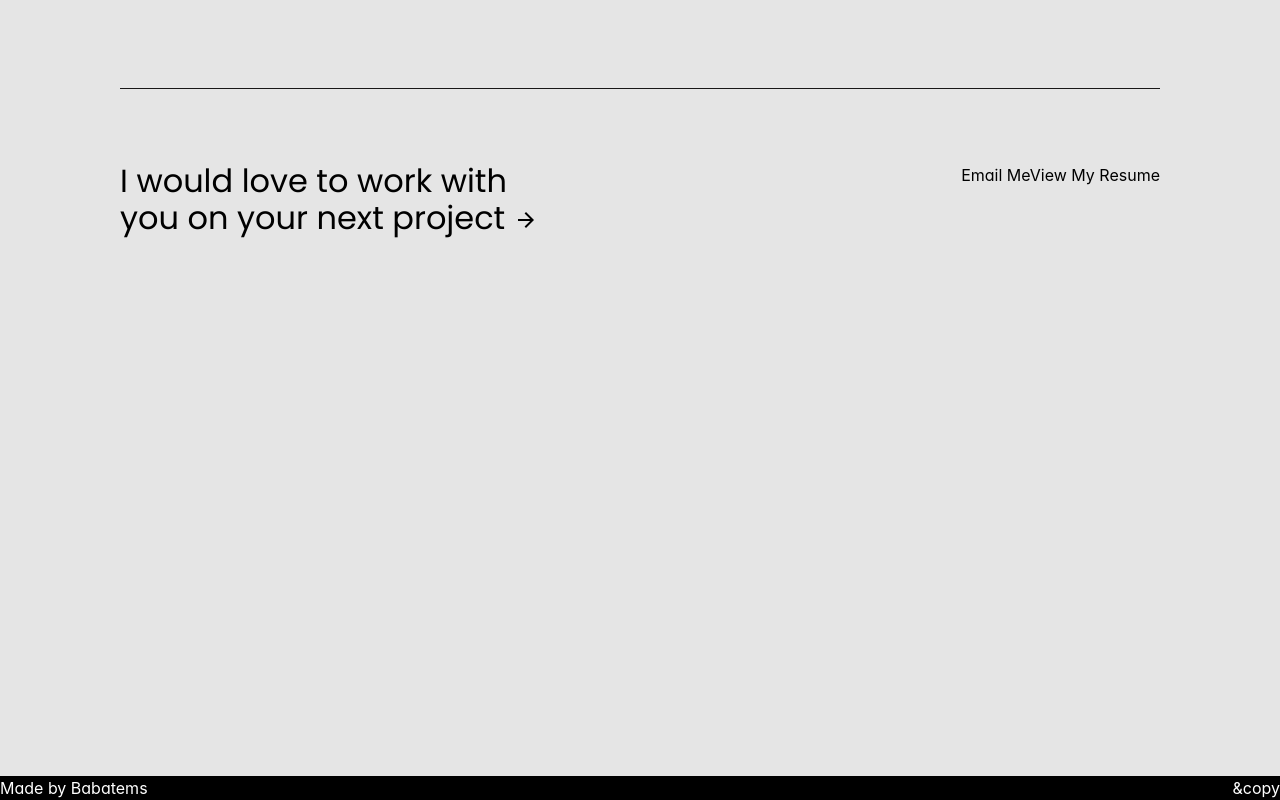
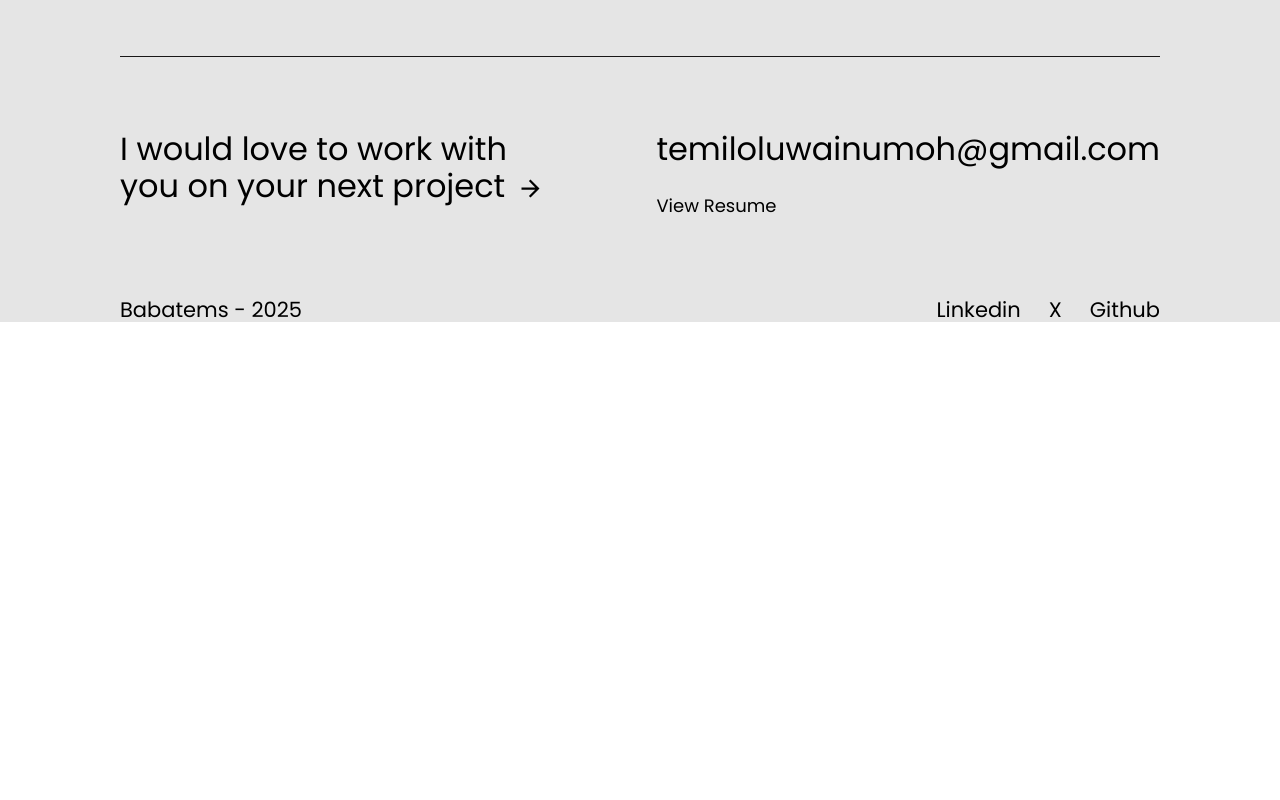
Before and after one commit to Babatems/Portfolio, a React (Create React App) app: page / in a window 1280 px wide. Shown: the part 4159-4959 px from the top of the page. After the commit the page ends 4483 px from the top, so only its background shows below. Built offline with nearby package versions, Linux system fonts and the light colour scheme.

Commit message:
Completed the Contact section and the footer

```diff
--- a/src/sections/Contact.js
+++ b/src/sections/Contact.js
@@ -3,18 +3,35 @@ import ArrowForwardIcon from '@mui/icons-material/ArrowForward';
 export default function Contact() {
     return (
       <>
-        <div className="min-h-screen flex flex-col px-4 md:px-[120px] py-[9vh] md:py-[14vh]">
+        <div className="flex flex-col px-4 md:px-[120px] py-[9vh] md:py-[10vh]">
           <hr className='w-full h-[5px] border-[#181717] font-bold'/>
           <div className='flex flex-row justify-between mt-[70px]'>
             <div>
               <p className='font-poppins font-normal text-[32px] leading-[115%]'
                 style={{letterSpacing: '-3%'}}
-              >I would love to work with <br /> you on your next project <ArrowForwardIcon /></p>
+              >
+                I would love to work with <br /> you on your next project
+                <ArrowForwardIcon sx={{ width: '51px', height: '27px' }} />
+              </p>
 
             </div>
-            <div>
-              <a href="mailto:temiloluwainumoh@gmail.com">Email Me</a>
-              <a href="path/to/your/resume.pdf" target="_blank" rel="noopener noreferrer">View My Resume</a>
+            <div className='flex flex-col gap-[27px]'>
+              <a
+                href="mailto:temiloluwainumoh@gmail.com"
+                className='font-poppins font-normal text-[32px] leading-[115%]'
+                style={{letterSpacing: '-3%'}}
+              >
+                temiloluwainumoh@gmail.com
+              </a>
+              <a
+                href="path/to/your/resume.pdf"
+                target="_blank"
+                rel="noopener noreferrer"
+                className='font-poppins font-normal text-[18px] leading-[121.5%]'
+                style={{letterSpacing: '-3%'}}
+              >
+                View Resume
+              </a>
             </div>
           </div>
         </div>
--- a/src/sections/Footer.js
+++ b/src/sections/Footer.js
@@ -1,8 +1,24 @@
 export default function Footer() {
     return (
-        <div className="flex justify-between bg-black">
-            <p className="text-white">Made by Babatems</p>
-            <p className="text-white">&copy</p>
+        <div className="flex flex-row px-4 md:px-[120px] justify-between">
+            <a href="/">
+                <p className="font-poppins font-medium text-[21px] leading-[120%] text-black"
+                    style={{ letterSpacing: '-3%' }}
+                >
+                    Babatems - 2025
+                </p>
+            </a>
+            <div className="flex flex-row gap-7">
+                <a href="https://www.linkedin.com/in/temiloluwa-inumoh-60b350250/" className="font-poppins font-medium text-[21px] leading-[120%] text-black"
+                    style={{ letterSpacing: '-3%' }}
+                >Linkedin</a>
+                <a href="https://x.com/TInumoh" className="font-poppins font-medium text-[21px] leading-[120%] text-black"
+                    style={{ letterSpacing: '-3%' }}
+                >X</a>
+                <a href="https://github.com/Babatems" className="font-poppins font-medium text-[21px] leading-[120%] text-black"
+                    style={{ letterSpacing: '-3%' }}
+                >Github</a>
+            </div>
         </div>
     )
 }
--- a/src/sections/Projects.js
+++ b/src/sections/Projects.js
@@ -11,7 +11,7 @@ export default function Projects() {
       style={{letterSpacing: '-0.4px'}}>
         Projects
       </h1>
-      <p className="text-gray-700 font-normal font-poppins text-[18px] leading-[26px] mb-[60px]">A few things I've built so far</p>
+      <p className="text-gray-700 font-normal font-poppins text-[18px] leading-[26px] mb-[60px]">A few things I've built</p>
       <div className='flex flex-col gap-10'>
         <div className="flex flex-row justify-between w-full h-[300px]">
           {/* Image */}
```
